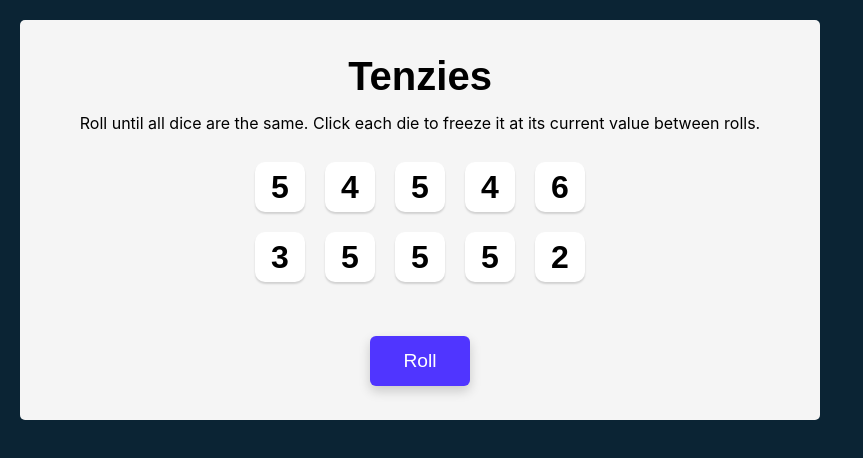
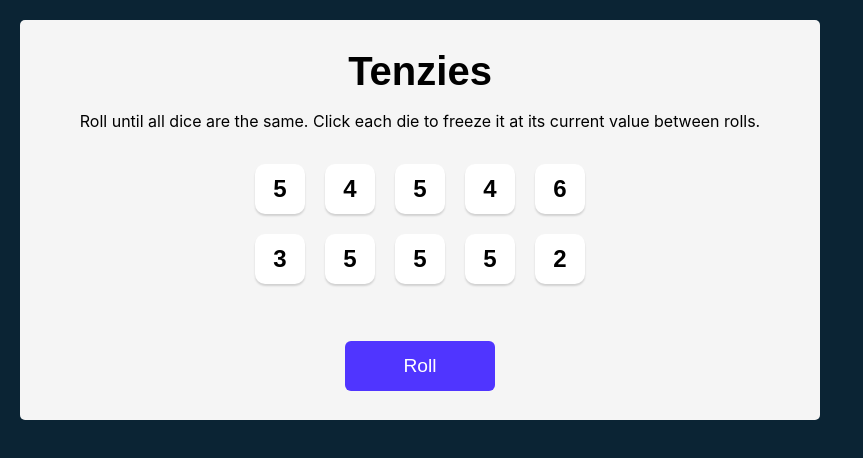
Before and after one commit to khusamayasir/Tenzies-Game, a React (Create React App) app: page / in a window 1280 px wide. Shown: the top 458 px of the page, without its empty margins (0-863 px from the left). Built offline with nearby package versions, Linux system fonts and the light colour scheme.

Commit message:
Update style.css

```diff
--- a/src/style.css
+++ b/src/style.css
@@ -3,9 +3,9 @@
 }
 
 body {
-    margin:0;
+    margin: 0;
     background-color: #0B2434;
-    padding:20px;
+    padding: 20px;
     font-family: 'Karla', sans-serif;
 }
 
@@ -17,7 +17,7 @@ main {
     padding: 20px;
     display: flex;
     flex-direction: column;
-    justify-content: space-evenly;
+    justify-content: space-around;
     align-items: center;
 }
 
@@ -30,6 +30,7 @@ main {
     font-family: 'Inter', sans-serif;
     font-weight: 400;
     margin-top: 0;
+    text-align: center;
 }
 
 .dice-container {
@@ -50,19 +51,19 @@ main {
     cursor: pointer;
 }
 
-.die-numbers {
-    font-size: 2em;
+.die-num {
+    font-size: 2rem;
 }
 
 .roll-dice {
     height: 50px;
-    width: 100px;
+    width: 150px;
     border: none;
     border-radius: 6px;
     background-color: #5035FF;
     color: white;
     font-size: 1.2rem;
-    box-shadow: 0px 5px 12px rgba(0, 0, 0, 0.18);
+    font-family: 'Karla', sans-serif;
     cursor: pointer;
 }
 
```
